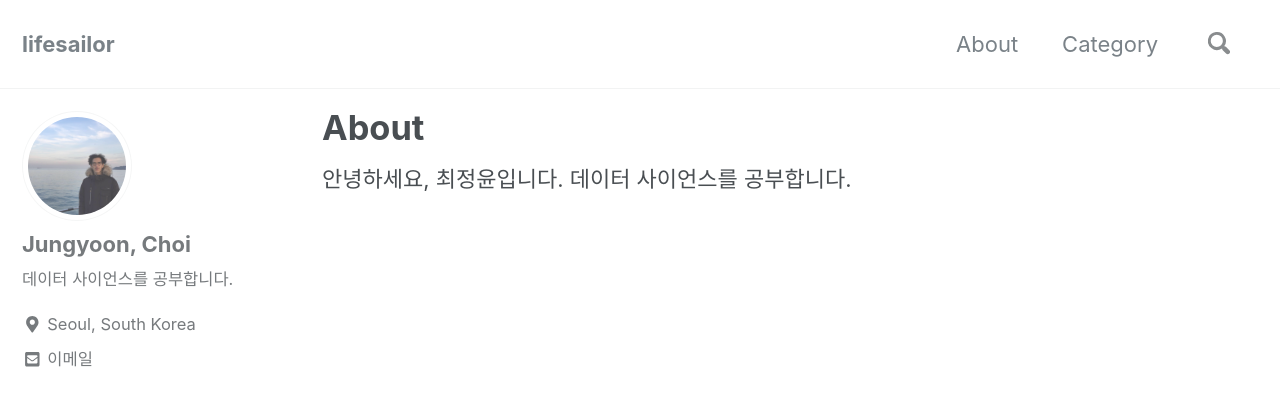
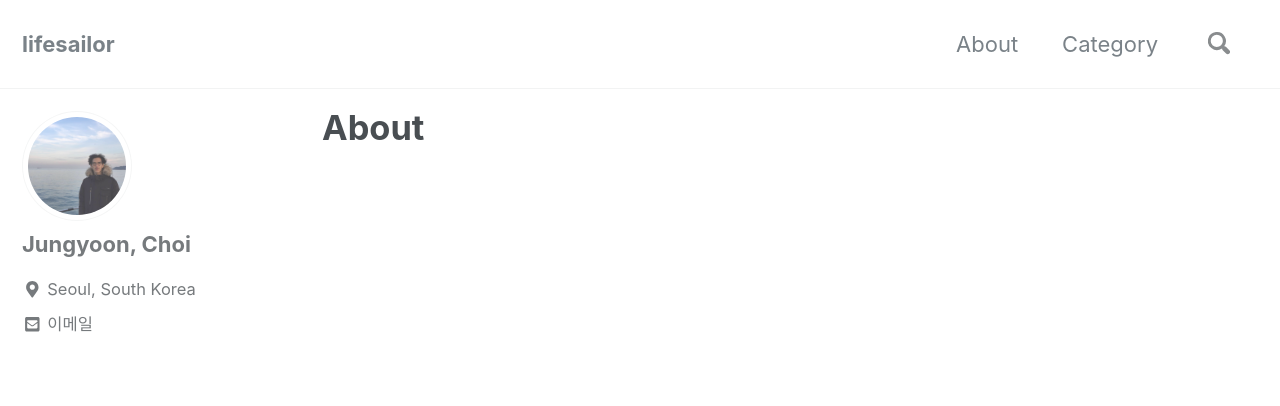
Before and after one commit to lifesailor/lifesailor.github.io, a Jekyll site: the page built from _pages/about.md, in a window 1280 px wide and 900 px high. Shown: the top 406 px of the window. Built offline with Jekyll 4.4.1, drawn with Linux system fonts in a browser that asks for light colours; nearby versions of some CDN libraries.

Commit message:
profile edit

```diff
--- a/_config.yml
+++ b/_config.yml
@@ -102,7 +102,7 @@ analytics:
 author:
   name             : "Jungyoon, Choi"
   avatar           : "/assets/images/bio-photo.jpg" # path of avatar image, e.g. "/assets/images/bio-photo.jpg"
-  bio              : "데이터 사이언스를 공부합니다."
+  bio              : ""
   location         : "Seoul, South Korea"
   email            : "sailyourlife91@gmail.com"
   links:
--- a/_pages/about.md
+++ b/_pages/about.md
@@ -4,5 +4,3 @@ layout: single
 permalink: /about/
 author_profile: true
 ---
-
-안녕하세요, 최정윤입니다. 데이터 사이언스를 공부합니다.
```
Also changed, not shown: _posts/2018-10-28-machine-learning-yearning-정리.md (+1 -1 lines), 8 other files.
